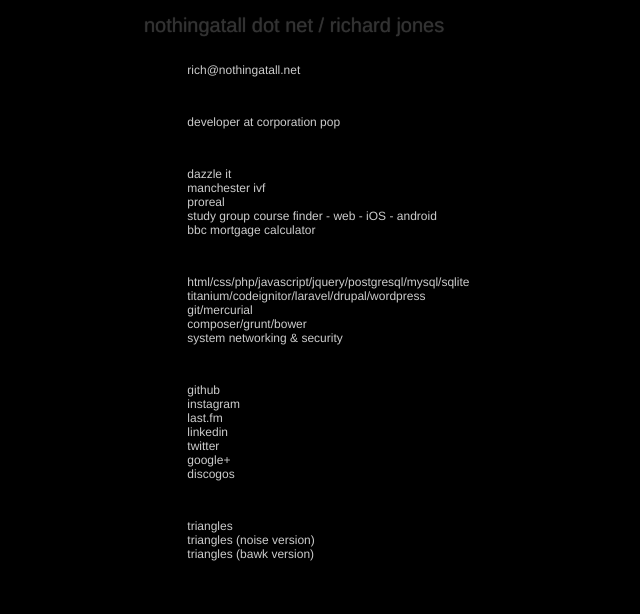
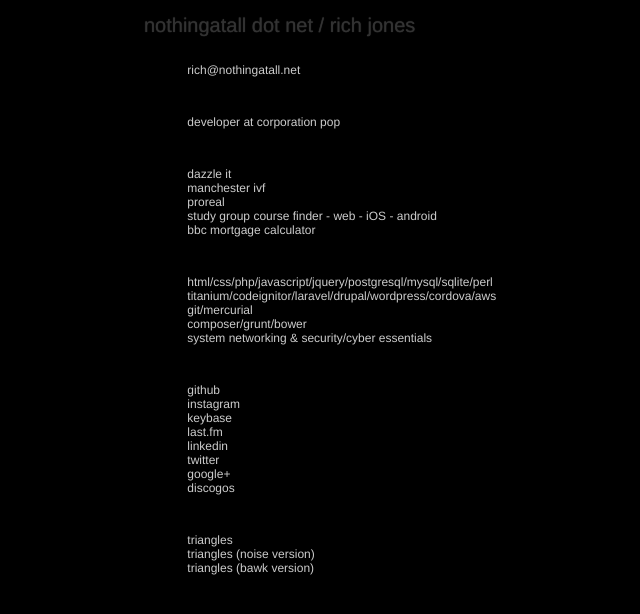
Before and after one commit to nothingatalldotnet/nothingatall, a PHP site: page / in a window 1280 px wide. Shown: the top 614 px of the page, without its empty margins (256-896 px from the left). Run offline with PHP 8.4, Linux system fonts and the light colour scheme; some libraries are stand-ins or nearby versions.

Commit message:
small changes

```diff
--- a/index.php
+++ b/index.php
@@ -28,7 +28,7 @@
 	<body>
 		<div id="main" itemscope itemtype="http://data-vocabulary.org/Person">
 			<header>
-				<span class="large">nothingatall dot net / <span itemprop="name">richard jones</span></span><br /><br />
+				<span class="large">nothingatall dot net / <span itemprop="name">rich jones</span></span><br /><br />
 			</header>
 			<ul>
 				<li>&nbsp;rich@nothingatall.net</li>
@@ -47,16 +47,17 @@
 			</ul>
 			<br />
 			<ul>
-				<li>&nbsp;html/css/php/javascript/jquery/postgresql/mysql/sqlite</li>
-				<li>&nbsp;titanium/codeignitor/laravel/drupal/wordpress</li>
+				<li>&nbsp;html/css/php/javascript/jquery/postgresql/mysql/sqlite/perl</li>
+				<li>&nbsp;titanium/codeignitor/laravel/drupal/wordpress/cordova/aws</li>
 				<li>&nbsp;git/mercurial</li>
 				<li>&nbsp;composer/grunt/bower</li>
-				<li>&nbsp;system networking &amp; security</li>
+				<li>&nbsp;system networking &amp; security/cyber essentials</li>
 			</ul>
 			<br />
 			<ul>
 				<li>&nbsp;<a href="https://github.com/nothingatalldotnet" title="github" itemprop="url">github</a></li>
 				<li>&nbsp;<a href="http://instagram.com/nothingatallnet/" title="instagram" itemprop="url">instagram</a></li>
+				<li>&nbsp;<a href="https://keybase.io/nothingatall" title="keybase" itemprop="url">keybase</a></li>
 				<li>&nbsp;<a href="http://www.last.fm/user/lonely_minotaur" title="last.fm" itemprop="url">last.fm</a></li>
 				<li>&nbsp;<a href="http://uk.linkedin.com/in/nothingatalldotnet/" title="linkedin" itemprop="url">linkedin</a></li>
 				<li>&nbsp;<a href="https://twitter.com/nothingatallnet" title="twitter" itemprop="url">twitter</a></li>
```
